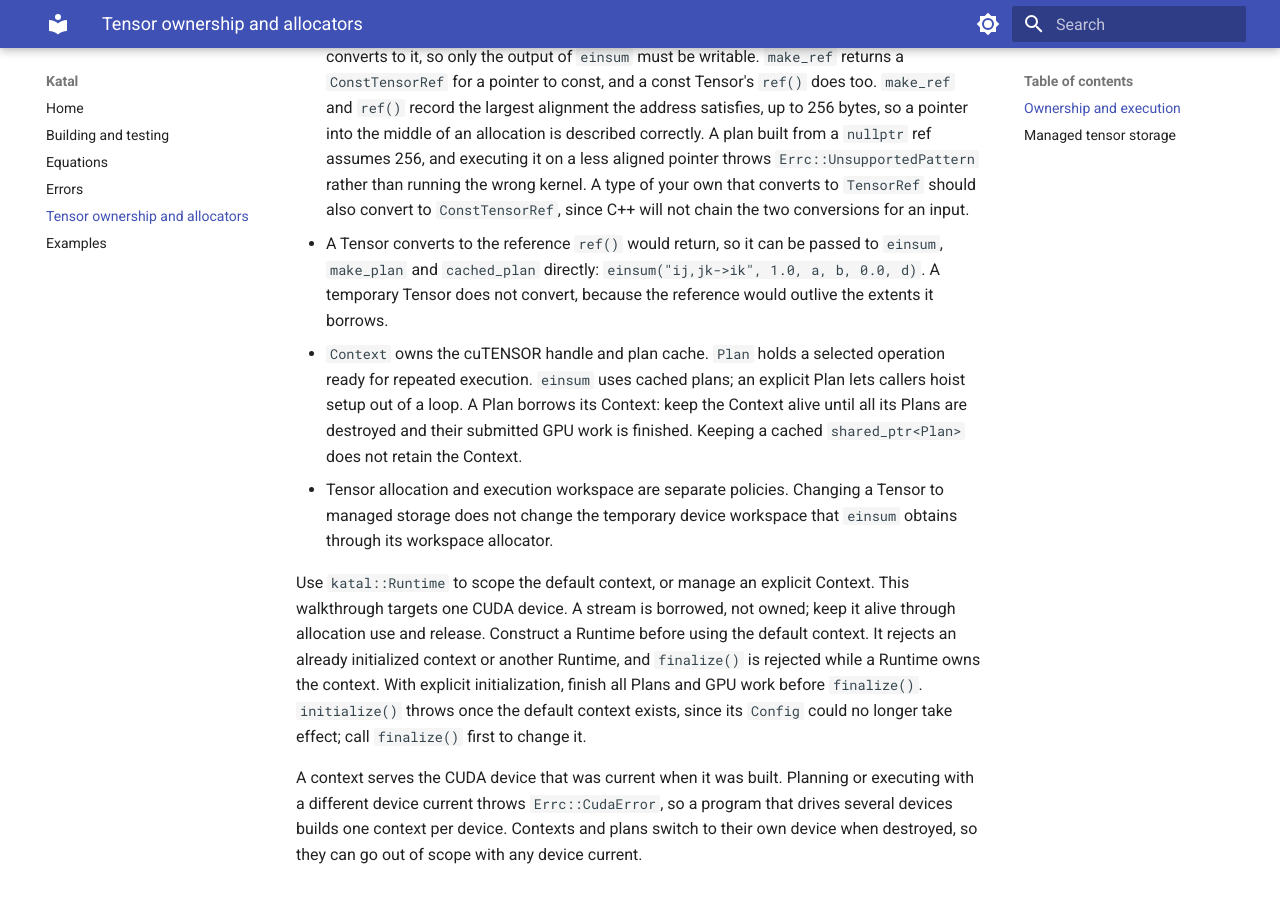
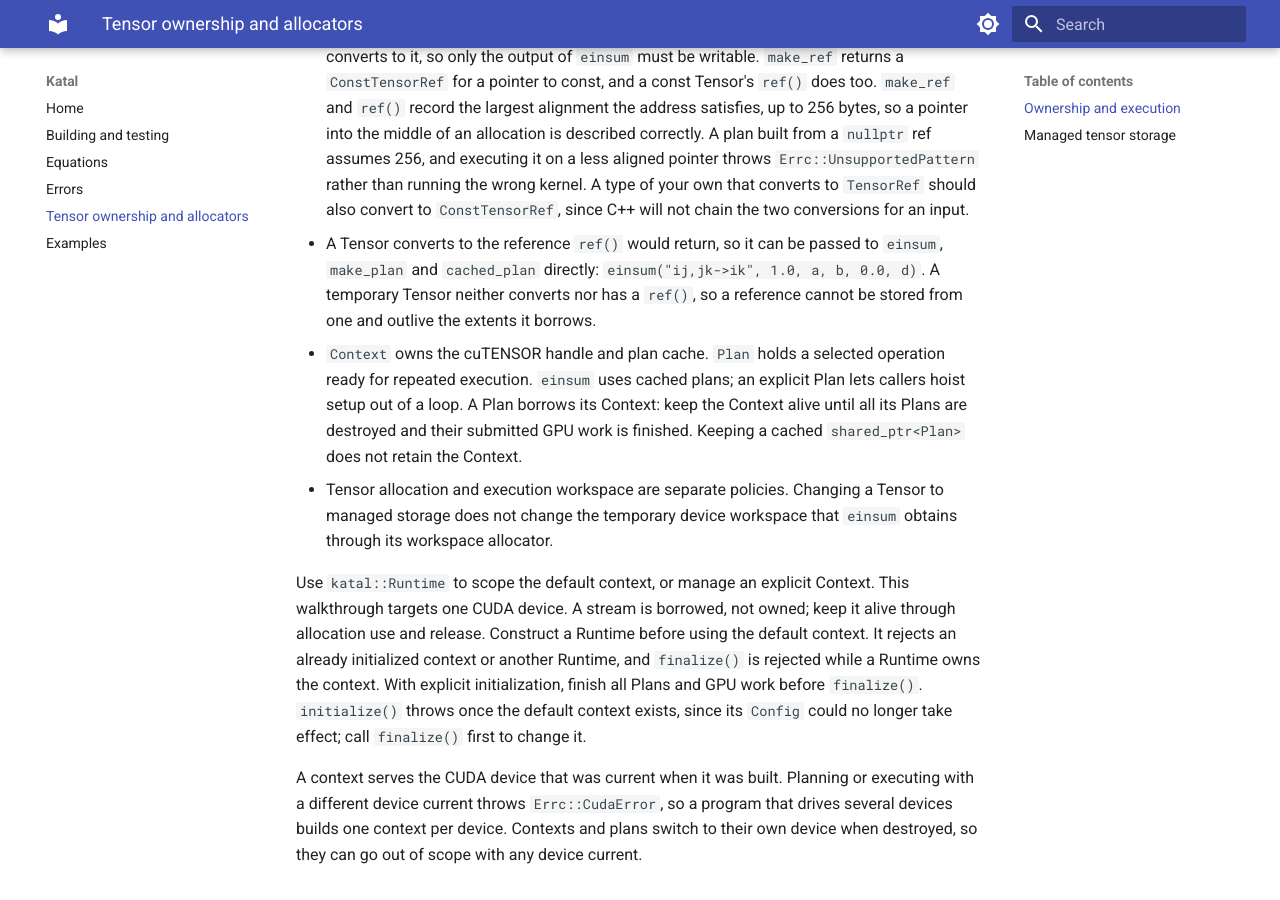
Before and after one commit to ajay-mk/Katal, an MkDocs documentation site: the page built from docs/tensors.md, in a window 1280 px wide and 900 px high, scrolled down 382 px. Built offline with MkDocs 1.6.1 and Material for MkDocs 9.7.7, drawn with Linux system fonts in a browser that asks for light colours.

Commit message:
tensor: no ref() on a temporary, check the calls accept Tensors
ref() is now lvalue-only like the conversions, closing the remaining way
to store a reference that outlives a temporary's extents. The docs give
that as the reason, and test_tensor checks without a device that einsum,
cached_plan and make_plan take Tensors and refuse a const one as output.

```diff
--- a/docs/tensors.md
+++ b/docs/tensors.md
@@ -21,8 +21,9 @@
   `ConstTensorRef`, since C++ will not chain the two conversions for an input.
 - A Tensor converts to the reference `ref()` would return, so it can be
   passed to `einsum`, `make_plan` and `cached_plan` directly:
-  `einsum("ij,jk->ik", 1.0, a, b, 0.0, d)`. A temporary Tensor does not
-  convert, because the reference would outlive the extents it borrows.
+  `einsum("ij,jk->ik", 1.0, a, b, 0.0, d)`. A temporary Tensor neither
+  converts nor has a `ref()`, so a reference cannot be stored from one and
+  outlive the extents it borrows.
 - `Context` owns the cuTENSOR handle and plan cache. `Plan` holds a selected
   operation ready for repeated execution. `einsum` uses cached plans;
   an explicit Plan lets callers hoist setup out of a loop.
```
Also changed, not shown: 2 other files.
